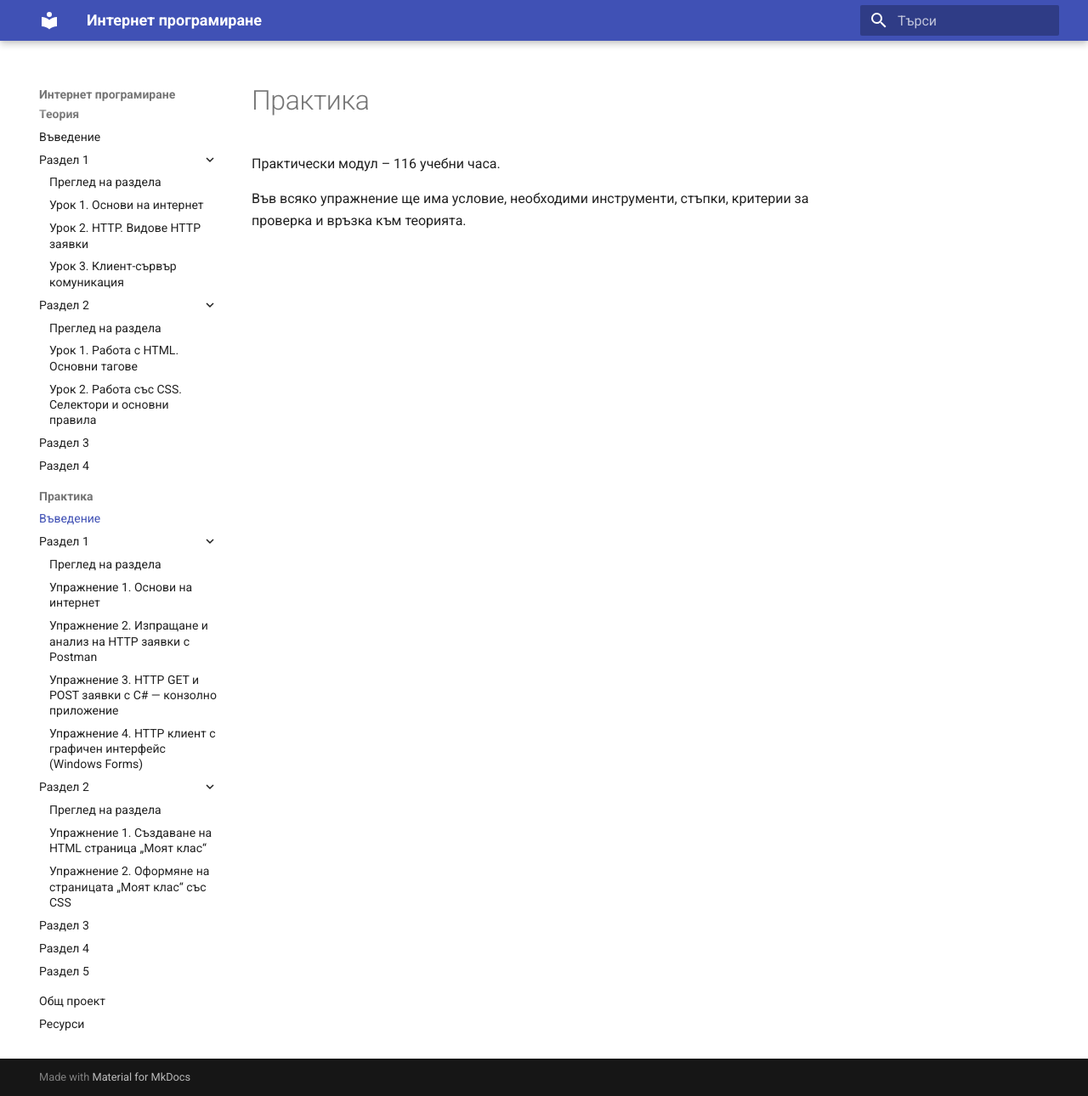
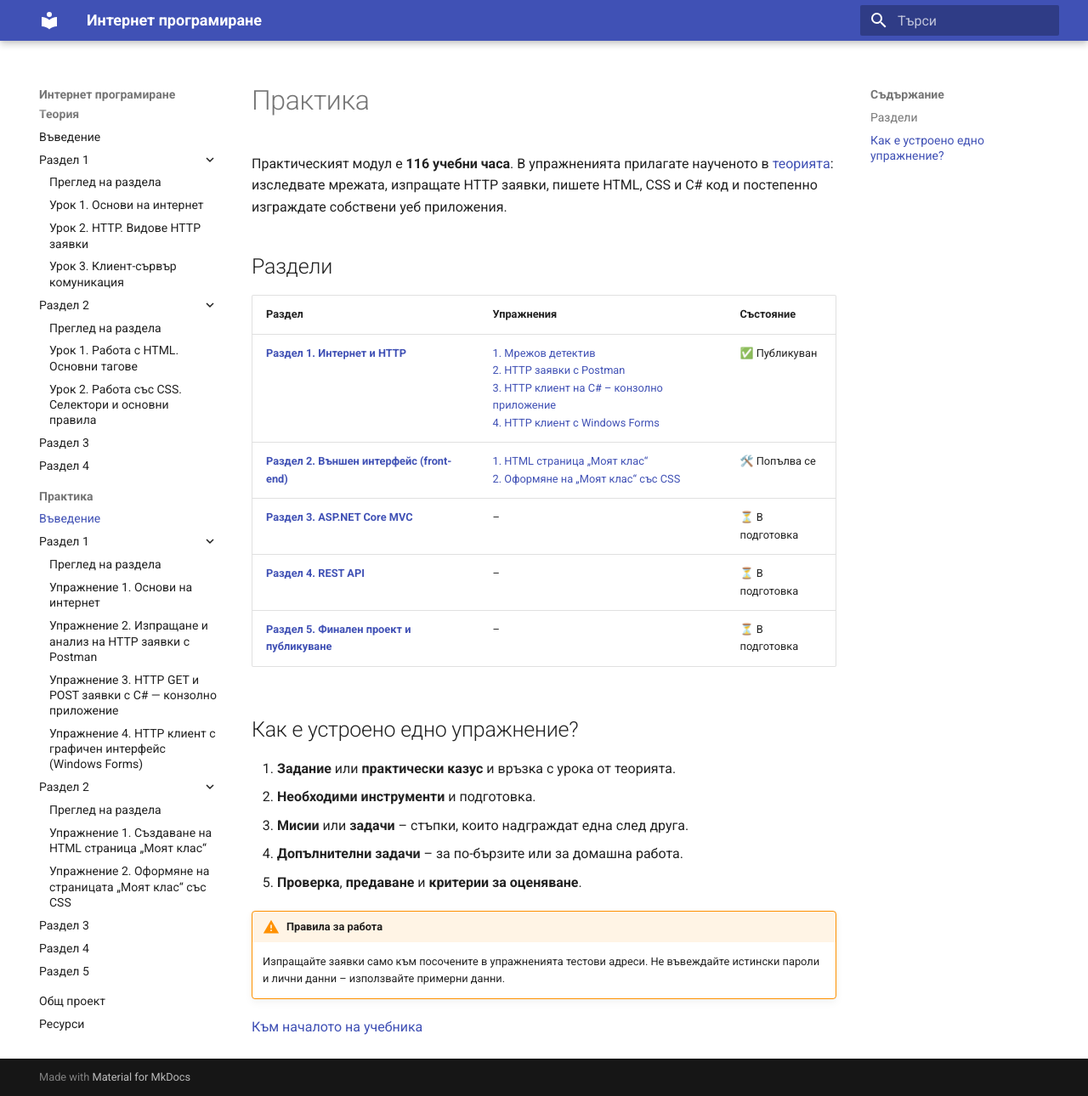
Before and after one commit to IlkoIliev/internet-programirane, an MkDocs documentation site: the page built from docs/praktika/index.md, in a window 1280 px wide and 1290 px high. Shown: the whole window at 85% size. Built offline with MkDocs 1.6.1 and Material for MkDocs 9.7.7, drawn with Linux system fonts in a browser that asks for light colours.

Commit message:
Обновен индекс на практическите модули
Добавени нови раздели и упражнения за практическите модули, включително информация за интернет, HTTP, front-end и ASP.NET Core MVC.

```diff
--- a/docs/praktika/index.md
+++ b/docs/praktika/index.md
@@ -1,5 +1,26 @@
 # Практика
 
-Практически модул – 116 учебни часа.
+Практическият модул е **116 учебни часа**. В упражненията прилагате наученото в [теорията](../teoria/index.md): изследвате мрежата, изпращате HTTP заявки, пишете HTML, CSS и C# код и постепенно изграждате собствени уеб приложения.
 
-Във всяко упражнение ще има условие, необходими инструменти, стъпки, критерии за проверка и връзка към теорията.
+## Раздели
+
+| Раздел | Упражнения | Състояние |
+|---|---|---|
+| [**Раздел 1. Интернет и HTTP**](razdel-1/index.md) | [1. Мрежов детектив](razdel-1/uprazhnenie-urok-01-osnovi-na-internet.md)<br>[2. HTTP заявки с Postman](razdel-1/uprazhnenie-urok-02-postman.md)<br>[3. HTTP клиент на C# – конзолно приложение](razdel-1/uprazhnenie-urok-02-csharp-http.md)<br>[4. HTTP клиент с Windows Forms](razdel-1/uprazhnenie-urok-02-csharp-winforms.md) | ✅ Публикуван |
+| [**Раздел 2. Външен интерфейс (front-end)**](razdel-2/index.md) | [1. HTML страница „Моят клас“](razdel-2/uprazhnenie-01-html.md)<br>[2. Оформяне на „Моят клас“ със CSS](razdel-2/uprazhnenie-02-css.md) | 🛠️ Попълва се |
+| [**Раздел 3. ASP.NET Core MVC**](razdel-3/index.md) | – | ⏳ В подготовка |
+| [**Раздел 4. REST API**](razdel-4/index.md) | – | ⏳ В подготовка |
+| [**Раздел 5. Финален проект и публикуване**](razdel-5/index.md) | – | ⏳ В подготовка |
+
+## Как е устроено едно упражнение?
+
+1. **Задание** или **практически казус** и връзка с урока от теорията.
+2. **Необходими инструменти** и подготовка.
+3. **Мисии** или **задачи** – стъпки, които надграждат една след друга.
+4. **Допълнителни задачи** – за по-бързите или за домашна работа.
+5. **Проверка**, **предаване** и **критерии за оценяване**.
+
+!!! warning "Правила за работа"
+    Изпращайте заявки само към посочените в упражненията тестови адреси. Не въвеждайте истински пароли и лични данни – използвайте примерни данни.
+
+[Към началото на учебника](../index.md)
```
